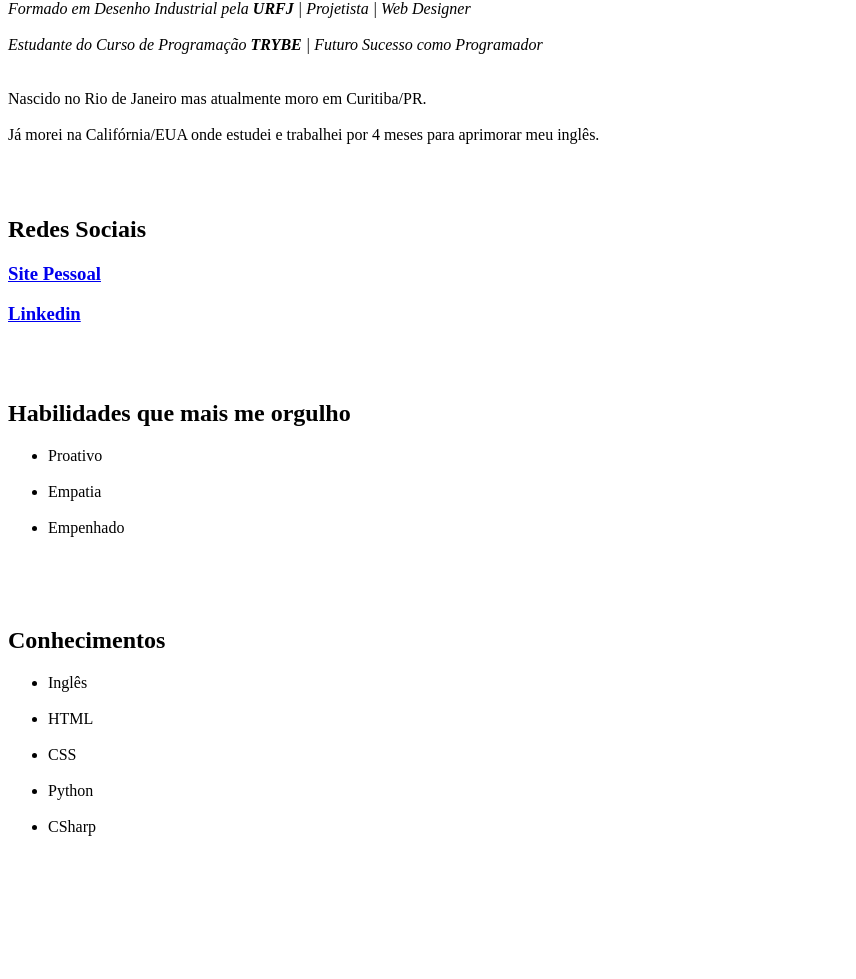
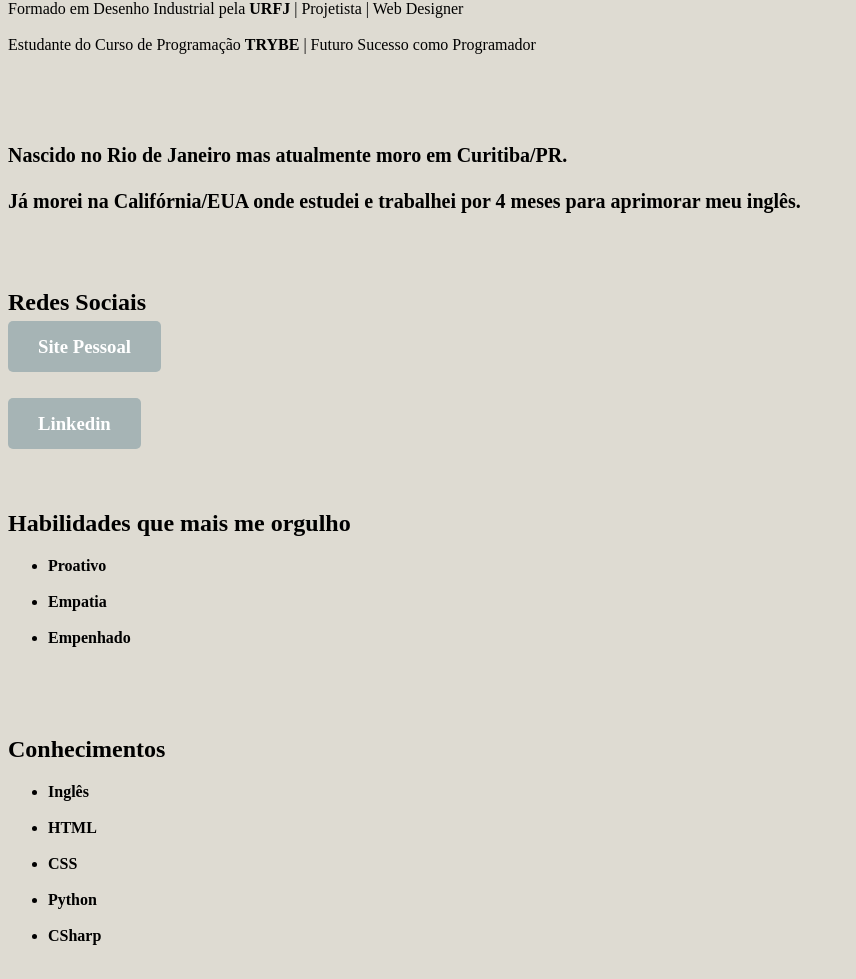
Before and after one commit to kalarruda/kalarruda.github.io, a plain HTML site: page index.html in a window 1280 px wide. Shown: the part 611-1590 px from the top of the page, without its empty margins (0-856 px from the left). Before the commit the page ends 1481 px from the top, so only its background shows below. Drawn offline with Linux system fonts and the light colour scheme.

Commit message:
adiciona CSS e em outro arquivo

```diff
--- a/index.html
+++ b/index.html
@@ -4,10 +4,14 @@
     <meta charset="UTF-8">
     <meta http-equiv="X-UA-Compatible" content="IE=edge">
     <meta name="viewport" content="width=device-width, initial-scale=1.0">
+    <!--<link rel="preconnect" href="https://fonts.gstatic.com">
+    <link href="https://fonts.googleapis.com/css2?family=Montserrat:wght@300&display=swap" rel="stylesheet">-->
+    <link rel="stylesheet" type="text/css"
+    href="style.css">
     <title>Portfolio José Carlos</title>
 </head>
 <body>
-<h1>José Carlos Ávila Arruda</h1>
+<h1 class="nome">José Carlos Ávila Arruda</h1>
 
 <h3><a href="#foto">Foto</a>
 <a href="#sobre">Sobre</a>
@@ -16,14 +20,16 @@
 <br>
 
 <img src="./images/IMG_2127.JPG" width="300px" alt="foto jose carlos" id="foto">
-<p> <h2 id="sobre">Sobre</h2><em>Formado em Desenho Industrial pela <strong>URFJ</strong>  | Projetista | Web Designer</em> <br> <br>
-   <em>Estudante do Curso de Programação <strong>TRYBE</strong>  | Futuro Sucesso como Programador</em> <br><br> <br>
-    Nascido no Rio de Janeiro mas  atualmente moro em Curitiba/PR. <br> <br>
+<p class="paragrafo">  <h2 id="sobre">Sobre</h2>Formado em Desenho Industrial pela <strong>URFJ</strong>  | Projetista | Web Designer <br> <br>
+   Estudante do Curso de Programação <strong>TRYBE</strong>  | Futuro Sucesso como Programador
+</p><br><br> <br>
+
+<p class="nacionalidade"> Nascido no Rio de Janeiro mas  atualmente moro em Curitiba/PR. <br> <br>
     Já morei na Califórnia/EUA onde estudei e trabalhei por 4 meses para aprimorar meu inglês.
 </p> <br> <br>
 
 <h2 >Redes Sociais</h2>
-<h3 id="redes"><a href="http://www.kalarruda.com.br/" target="_blank">Site Pessoal</a> </h3>
+<h3 id="redes"><a href="http://www.kalarruda.com.br/" target="_blank">Site Pessoal</a> </h3> <br>
 <h3><a href="https://www.linkedin.com/in/jose-carlos-arruda-63826250/" target="_blank">Linkedin</h3></a> <br> <br>
 
 
@@ -42,17 +48,5 @@
     <li>Python</li> <br>
     <li>CSharp</li> <br>
 </ul>
-
-
-<!--Seu nome completo;
-    Uma foto atual sua, acompanhada de um texto alternativo, que deve ser a descrição da foto que você está usando;
-    Uma breve descrição sobre você, destacando algumas informações como nacionalidade e a cidade/estado onde mora;
-    Uma lista de habilidades que você possui, com destaque para aquela de que você mais se orgulha;
-    Um link interno para a sua foto;
-    Um link externo para algum blog de que você goste, que abra em uma nova aba;
-    Partes do seu portfólio destacadas com negrito e/ou itálico;
-    Um índice com links internos para as diferentes seções do seu portfólio.-->
-
-
 </body>
 </html>
--- /dev/null
+++ b/style.css
@@ -0,0 +1,34 @@
+body{
+    background-color: #DEDBD2;
+    font-family: Montserrat, "sans-serif";
+}
+
+.nome{
+
+    font-weight: bolder;
+}
+
+a{
+    text-decoration: none;
+    background-color: #A6B4B5;
+    padding: 15px 30px;
+    color: white;
+    border-radius: 5px;
+    margin-right: 10px;
+    margin-bottom: 200px;
+}
+
+.paragrafo{
+    font-weight: 800;
+    font-style: italic;
+}
+
+.nacionalidade{
+    font-size: 20px;
+    font-weight: bold;
+
+}
+
+ul{
+    font-weight: 700;
+}
```
